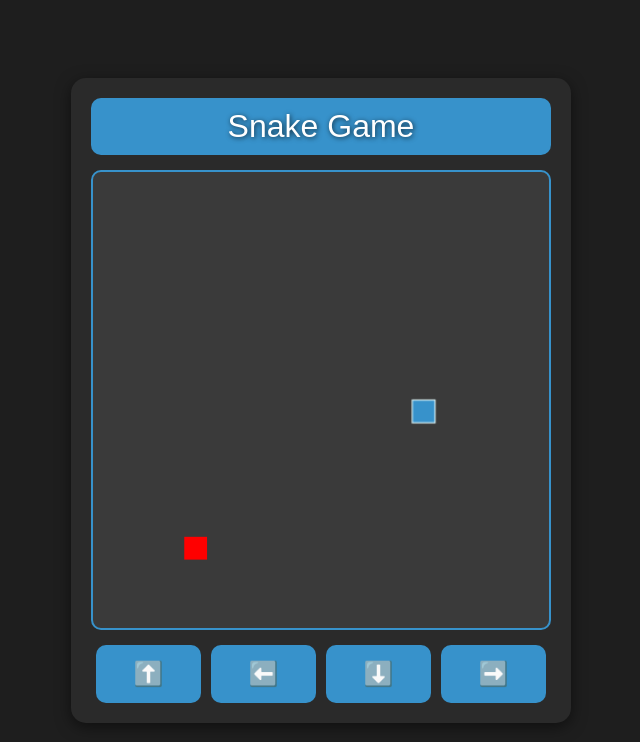
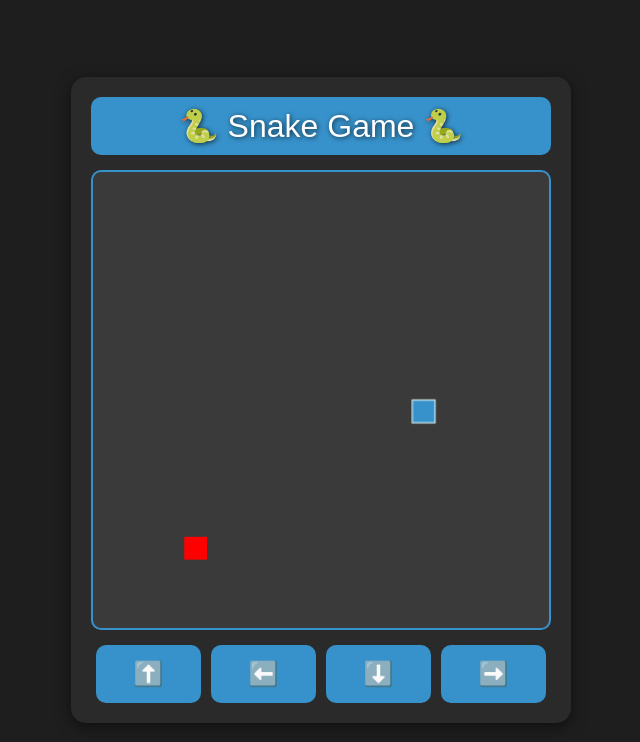
Before and after one commit to FarheenMalak/Snake-Game, a plain HTML site: page index.html in a window 1280 px wide. Shown: the whole page, without its empty margins (319-959 px from the left). Drawn offline with Linux system fonts and the light colour scheme.

Commit message:
Update index.html

```diff
--- a/index.html
+++ b/index.html
@@ -8,7 +8,7 @@
 </head>
 <body>
     <div class="container">
-        <div class="title">Snake Game</div>
+        <div class="title"> 🐍 Snake Game 🐍</div>
         <canvas id="gameCanvas"></canvas>
         <div class="button-container">
             <button id="up">⬆️</button>
```
